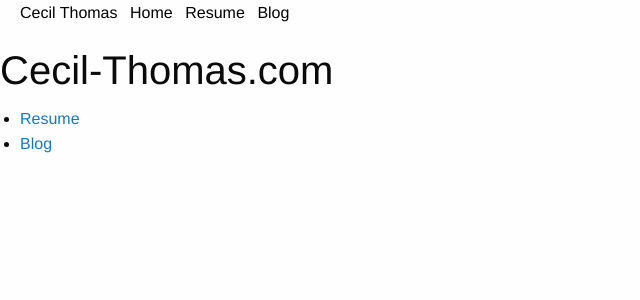
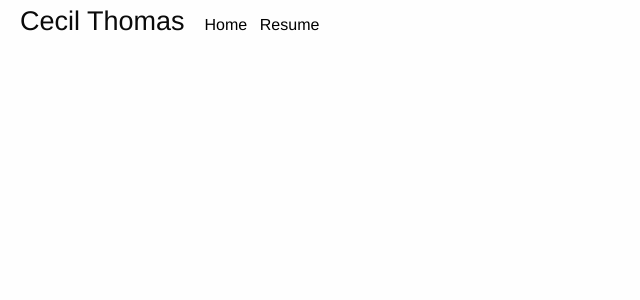
Before and after one commit to kitsune21/Cecil, a React (Create React App) app: page / in a window 1280 px wide. Shown: the top 300 px of the page, without its empty margins (0-640 px from the left). Built offline with nearby package versions, Linux system fonts and the light colour scheme.

Commit message:
item carousel

```diff
--- a/package.json
+++ b/package.json
@@ -10,6 +10,7 @@
     "react-devicon": "^0.1.9",
     "react-dom": "^16.9.0",
     "react-foundation": "^0.9.6",
+    "react-items-carousel": "^2.8.0",
     "react-router": "^5.1.2",
     "react-router-dom": "^5.1.2",
     "react-scripts": "3.1.1",
--- a/src/Home/HomeContent.js
+++ b/src/Home/HomeContent.js
@@ -1,5 +1,4 @@
 import React, {Component} from 'react';
-import { Link } from 'react-router-dom';
 
 class HomeContent extends Component {
 
@@ -7,11 +6,7 @@ class HomeContent extends Component {
     return(
       <div>
         <div id="home">
-          <h2>Cecil-Thomas.com</h2>
-          <ul>
-            <li><Link to='/resume'>Resume</Link></li>
-            <li><Link to='/blog'>Blog</Link></li>
-          </ul>
+
         </div>
       </div>
     )
--- a/src/Home/Menu.css
+++ b/src/Home/Menu.css
@@ -8,6 +8,12 @@
   color: black;
 }
 
+#menuTitle {
+  font-size: 27px;
+  display: inline;
+  margin-right: 20px;
+}
+
 #menuItem a {
   color: black;
 }
--- a/src/Home/Menu.js
+++ b/src/Home/Menu.js
@@ -7,10 +7,10 @@ class MenuBar extends Component {
     return (
       <div>
         <ul id='menu'>
-          <li id='menuItem'>Cecil Thomas</li>
+          <li id='menuTitle'>Cecil Thomas</li>
           <li id='menuItem'><a href='/'>Home</a></li>
           <li id='menuItem'><a href='/resume'>Resume</a></li>
-          <li id='menuItem'><a href='/blog'>Blog</a></li>
+          {/* <li id='menuItem'><a href='/blog'>Blog</a></li> */}
         </ul>
       </div>
     )
--- a/src/Resume/Resume.js
+++ b/src/Resume/Resume.js
@@ -1,5 +1,5 @@
 import React, {Component} from 'react';
-import About from './About';
+// import About from './About';
 import Education from './Education';
 import Work from './Work';
 import Websites from './Websites';
@@ -11,7 +11,7 @@ class Resume extends Component {
   render() {
     return(
       <div>
-        <About />
+        {/* <About /> */}
         <Websites />
         <Games />
         <Work />
--- a/src/Resume/Websites.js
+++ b/src/Resume/Websites.js
@@ -1,4 +1,5 @@
-import React, { Component } from 'react';
+import React, { useState } from 'react';
+import ItemsCarousel from 'react-items-carousel';
 
 //{id: , href:'', text:'', description:'', tech:'', },
 const data = [
@@ -7,24 +8,35 @@ const data = [
   {id: 3, href:'https://digitalglovebox.herokuapp.com/', text:'Digital Glovebox', description:'Capstone project for DevPoint Labs, built in collaboration with 3 others.', tech:'Ruby-on-Rails, React, Postgres', },
 ];
 
-class Websites extends Component {
+const Websites = () => {
 
-  render() {
+  const [activeItemIndex, setActiveItemIndex] = useState(0);
     return(
-      <div className='portfolio'>
+      <div className='portfolio' style={{width: '50%', paddingLeft: '30px'}}>
         <h3>Websites:</h3>
+        <ItemsCarousel
+          infiniteLoop
+          gutter={5}
+          numberOfCards={2}
+          activeItemIndex={activeItemIndex}
+          requestToChangeActive={setActiveItemIndex}
+          leftChevron={<button>{'<'}</button>}
+          rightChevron={<button>{'>'}</button>}
+          outsideChevron
+          chevronWidth={20}
+        >
         {
-            data.map( entry =>
-              <ul key={entry.id}>
-                <li><a href={entry.href} target='_blank' rel='noopener noreferrer'>{entry.text}</a></li>
-                <li>{entry.description}</li>
-                <li>Tech: {entry.tech}</li>
-              </ul>
-            )
-          }
+          data.map( entry =>
+            <div key={entry.id} style={{ height: 200, width: '100%', background: '#EEE' }}>
+              <p><a href={entry.href} target='_blank' rel='noopener noreferrer'>{entry.text}</a></p>
+              <p>{entry.description}</p>
+              <p>Tech: {entry.tech}</p>
+            </div>
+          )
+        }
+        </ItemsCarousel>
       </div>
     )
-  }
 }
 
 export default Websites;
```
Also changed, not shown: 1 other file (tests, documents, lock files or other folders).
